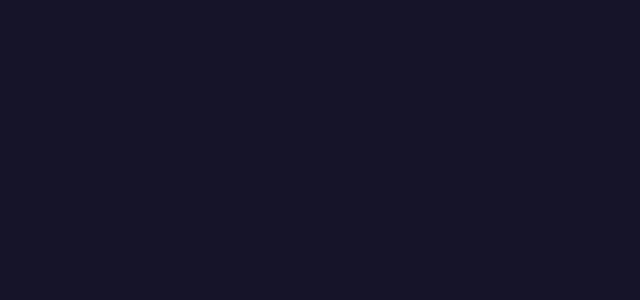
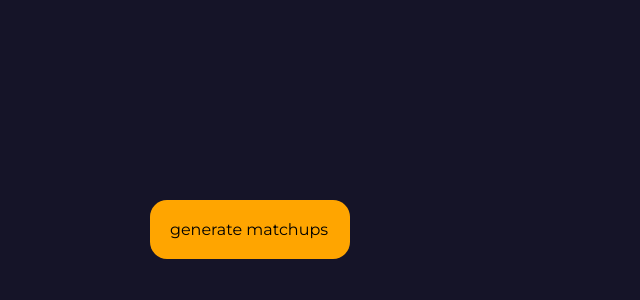
Before and after one commit to Yangjas4/VD2L-Website, a React (Vite) app in the folder vd2l/: page /admin in a window 1280 px wide. Before the commit this address had no page. Shown: the top 300 px of the page, without its empty margins (0-640 px from the left). Built offline with nearby package versions, Linux system fonts and the light colour scheme.

Commit message:
control panel

```diff
--- a/vd2l/src/App.css
+++ b/vd2l/src/App.css
@@ -618,3 +618,32 @@ td {
   align-items: center;
   text-decoration: none;
 }
+
+.signup-button-table > a{
+	width: 100%;
+	height: 100%;
+	display: flex;
+	justify-content: center;
+	align-items: center;
+	text-decoration: none;
+  }
+
+  .admin-container {
+	padding-left: 150px;
+	padding-right: 150px;
+	padding-top: 200px;
+  }
+
+  .generate-matchups {
+	color: black;
+	background-color: orange;
+	width: 200px;
+	padding: 20px;
+	border-radius: 17px;
+	cursor: pointer;
+  }
+
+  .matchups-generated-confirmation {
+	margin-top: 5px;
+	color: white;
+  }
--- a/vd2l/src/App.jsx
+++ b/vd2l/src/App.jsx
@@ -6,6 +6,7 @@ import About from './Pages/About';
 import Season from './Pages/Season';
 import Signup from './Pages/Signup';
 import Rules from './Pages/Rules';
+import Admin from './Pages/Admin';
 
 function App() {
 
@@ -18,6 +19,7 @@ function App() {
             <Route path="/rules" element={<Rules />} />
             <Route path="/season" element={<Season />} />
             <Route path="/signup" element={<Signup />} />
+            <Route path="/admin" element={<Admin />} />
           </Routes>
       </BrowserRouter>
     </div>
--- a/vd2l/src/Components/Navbar.jsx
+++ b/vd2l/src/Components/Navbar.jsx
@@ -24,7 +24,7 @@ export default function Navbar() {
 					<p className="nav-item"><Link to="/about">About Us</Link></p>
 					<p className="nav-item"><Link to="/rules">Rules</Link></p>
 					<p className="nav-item"><Link to="/season">Season 0</Link></p>
-					<p className="nav-item"><Link to="/signup">Signups</Link></p>
+					<p className="nav-item"><Link to="/signup">Signup</Link></p>
 				</nav>
 				<img
 					src={Menu}
@@ -46,7 +46,7 @@ export default function Navbar() {
 							<p className="nav-item"><Link to="/about">About Us</Link></p>
 							<p className="nav-item"><Link to="/rules">Rules</Link></p>
 							<p className="nav-item"><Link to="/season">Season 0</Link></p>
-							<p className="nav-item"><Link to="/signup">Signups</Link></p>
+							<p className="nav-item"><Link to="/signup">Signup</Link></p>
 						</nav>
 					</motion.div>
 				)}
--- /dev/null
+++ b/vd2l/src/Pages/Admin.jsx
@@ -0,0 +1,21 @@
+import { useState } from "react"
+import { motion } from "framer-motion";
+
+export default function Admin() {
+
+    const [generatedMessage, setGeneratedMessage] = useState(false);
+    const handleGenerate = () => {
+        if (generatedMessage === false) {
+            setGeneratedMessage(true);
+        }
+    }
+
+    return (
+        <div className="admin-container">
+            <motion.div className="generate-matchups" onClick={handleGenerate} whileHover={{scale: 1.1}}>
+                <p>generate matchups</p>
+            </motion.div>
+            {generatedMessage && <motion.p className="matchups-generated-confirmation" initial={{opacity: 0}} animate={{opacity: 1}}>new matchups have been generated</motion.p>}
+        </div>
+    )
+}
--- a/vd2l/src/Pages/Season.jsx
+++ b/vd2l/src/Pages/Season.jsx
@@ -6,9 +6,12 @@ import MatchupsRow from "../Components/MatchupsRow";
 import Signup from "../assets/Signup.svg";
 import { useState } from "react";
 import { motion, AnimatePresence } from "framer-motion";
+import { Link } from "react-router-dom";
 
 export default function Season() {
+
 	const [tabSelected, setTabSelected] = useState(1);
+
 
 	function toggleTab(tab) {
 		if (tab === 1) {
@@ -53,7 +56,11 @@ export default function Season() {
 						Schedule
 					</h4>
 				</nav>
-				<motion.div whileHover={{scale: 1.05 }}className="signup-button-table">
+				<motion.div
+					whileHover={{ scale: 1.05 }}
+					className="signup-button-table"
+				>
+					<Link to="/signup">
 						<div className="signup-button-table-content">
 							<p className="signup-button-table-text">Sign Up</p>
 							<img
@@ -62,9 +69,16 @@ export default function Season() {
 								className="signup-button-table-img"
 							/>
 						</div>
+					</Link>
 				</motion.div>
 			</div>
-			{tabSelected===1 && <motion.div className="table-container" initial={{opacity: 0}} animate={{opacity: 1}} exit={{opacity: 0}}>
+			{tabSelected === 1 && (
+				<motion.div
+					className="table-container"
+					initial={{ opacity: 0 }}
+					animate={{ opacity: 1 }}
+					exit={{ opacity: 0 }}
+				>
 					<table className="styled-table">
 						<thead>
 							<tr className="table-header">
@@ -77,12 +91,17 @@ export default function Season() {
 							</tr>
 						</thead>
 						<tbody>
-						<SignupRow
-						/>
+							<SignupRow />
 						</tbody>
 					</table>
-			</motion.div>}
-            {tabSelected === 2 && <motion.div className="table-container" initial={{opacity: 0}} animate={{opacity: 1}}>
+				</motion.div>
+			)}
+			{tabSelected === 2 && (
+				<motion.div
+					className="table-container"
+					initial={{ opacity: 0 }}
+					animate={{ opacity: 1 }}
+				>
 					<table className="styled-table">
 						<thead>
 							<tr className="table-header">
@@ -93,13 +112,17 @@ export default function Season() {
 							</tr>
 						</thead>
 						<tbody>
-                    <TeamsRow
-
-                    />
+							<TeamsRow />
 						</tbody>
 					</table>
-            </motion.div>}
-            {tabSelected === 3 && <motion.div className="table-container" initial={{opacity: 0}} animate={{opacity: 1}}>
+				</motion.div>
+			)}
+			{tabSelected === 3 && (
+				<motion.div
+					className="table-container"
+					initial={{ opacity: 0 }}
+					animate={{ opacity: 1 }}
+				>
 					<table className="styled-table">
 						<thead>
 							<tr className="table-header">
@@ -107,11 +130,10 @@ export default function Season() {
 								<th className="awayteam"></th>
 							</tr>
 						</thead>
-                <tbody>
-                </tbody>
+						<tbody></tbody>
 					</table>
-
-            </motion.div>}
+				</motion.div>
+			)}
 		</div>
 	);
 }
```
Lines whose indentation alone changed are shown as unchanged.
